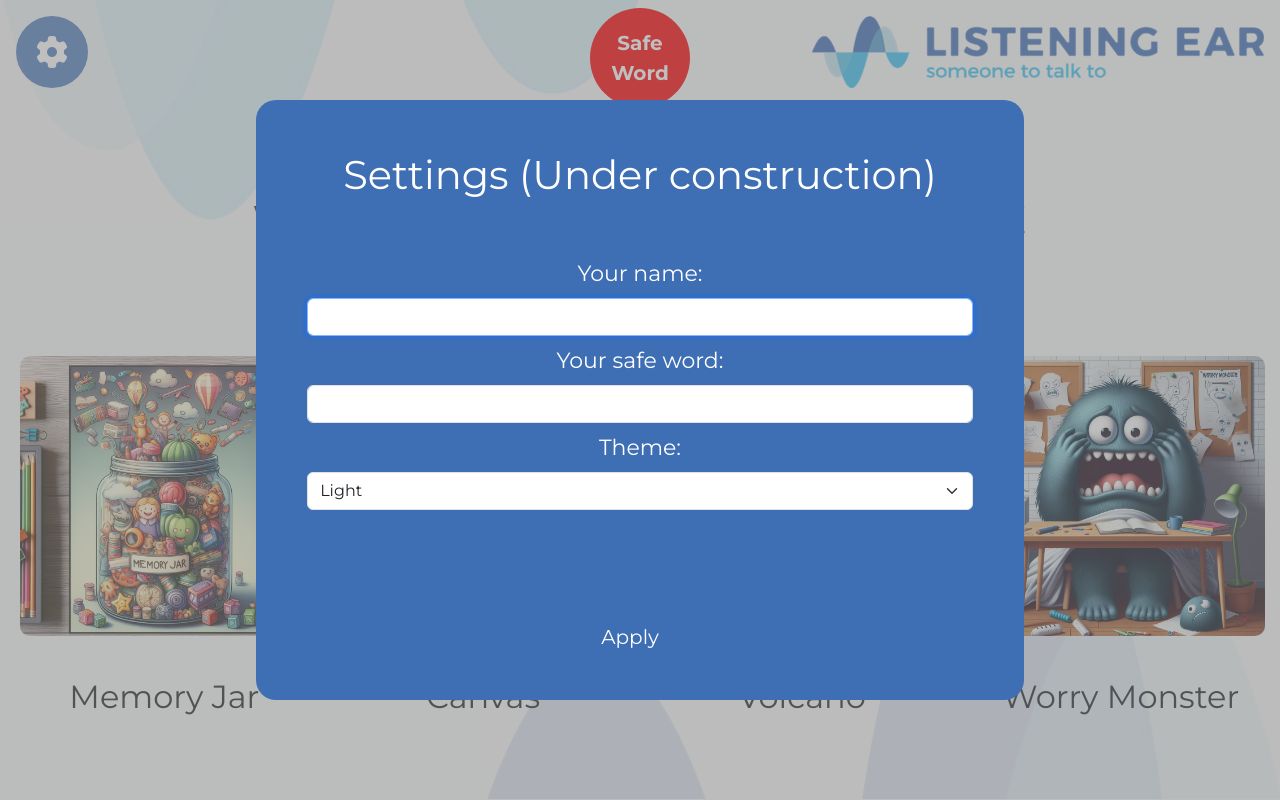
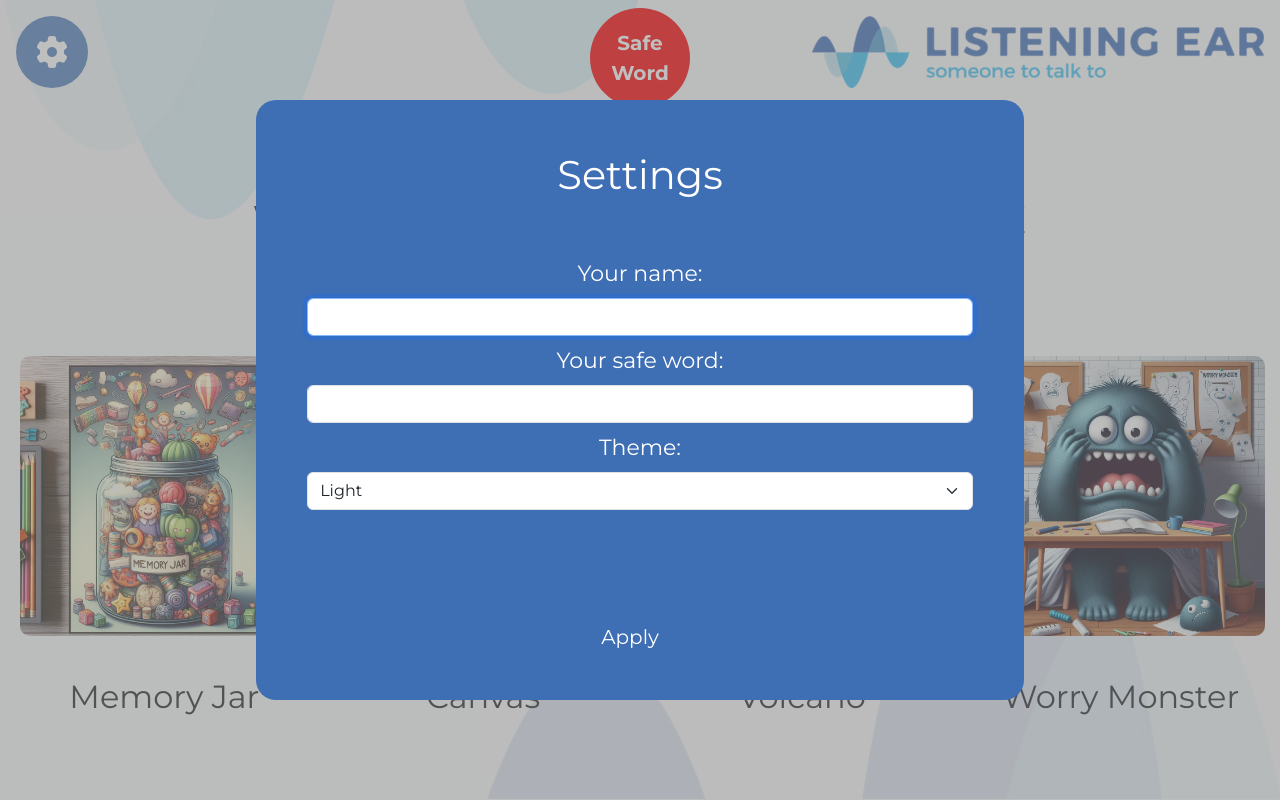
Before and after one commit to nashak01/Codefest2023-Codiacs, a React (Create React App) app in the folder Codiacs/: page / in a window 1280 px wide. Built offline with nearby package versions, Linux system fonts and the light colour scheme.

Commit message:
Settings page - light/dark theme

```diff
--- a/Codiacs/src/AppHeader.js
+++ b/Codiacs/src/AppHeader.js
@@ -74,7 +74,7 @@ function AppHeader(props) {
       </div>
       {showSettingsModal && (
         <Modal
-          heading="Settings (Under construction)"
+          heading="Settings"
           footer={
             <Button light onClick={applySettings}>
               Apply
```
